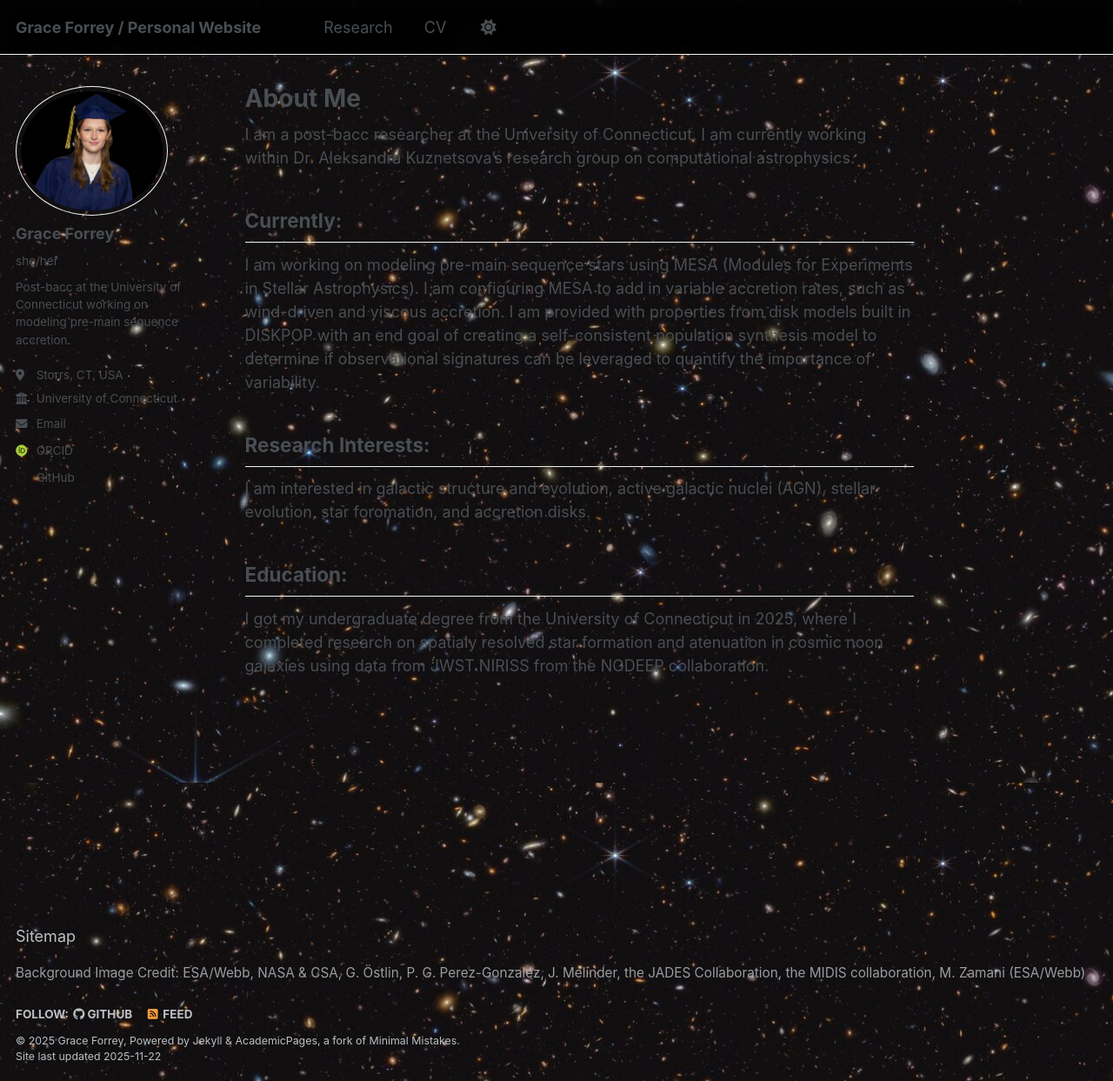
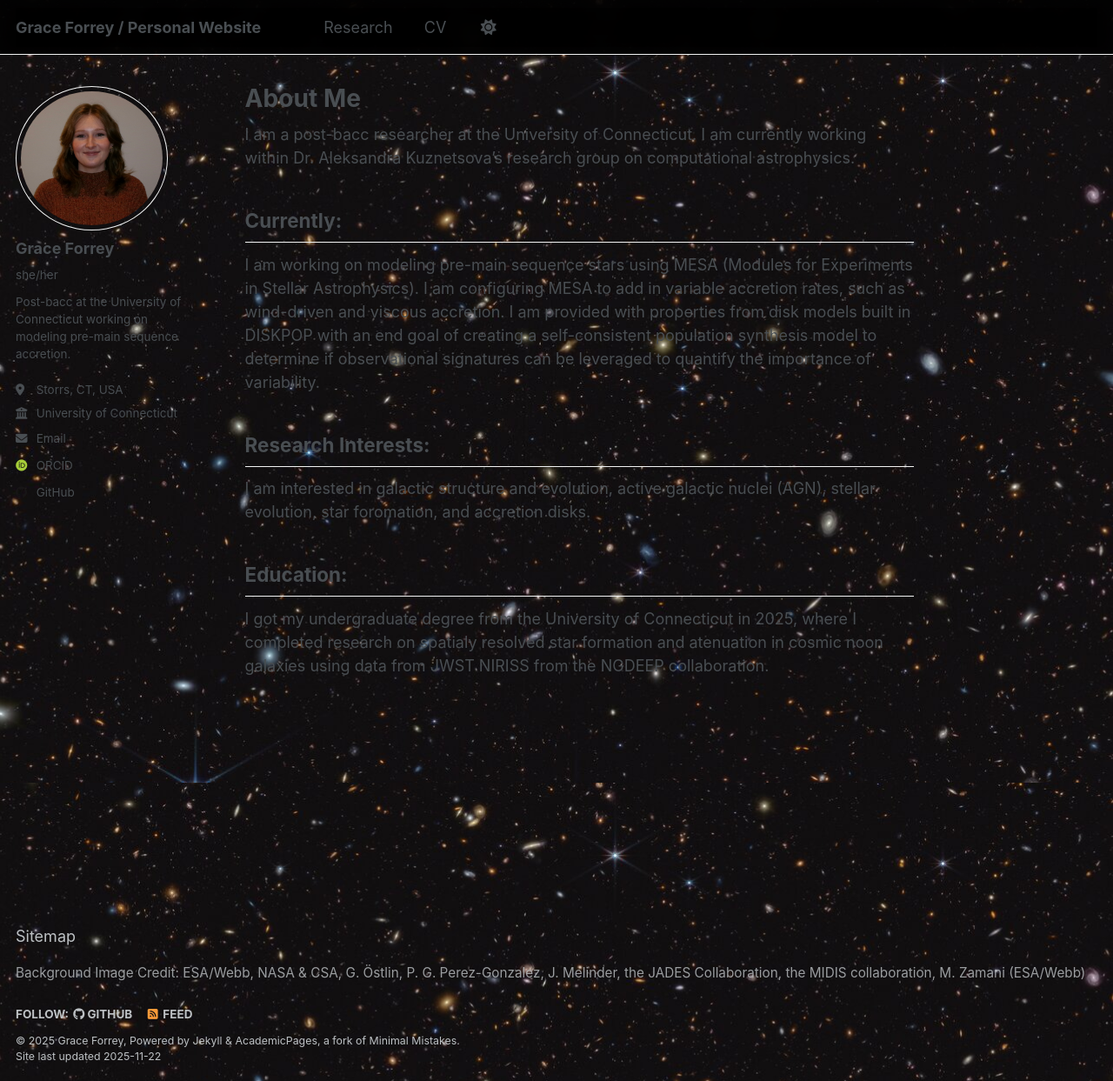
Before and after one commit to forreyg/forreyg.github.io, a Jekyll site: the page built from _pages/about.md, in a window 1280 px wide and 1243 px high. Shown: the whole window at 87% size. Built offline with Jekyll 4.4.1, drawn with Linux system fonts in a browser that asks for light colours; some web fonts are replaced; a script that is not in the unit is left out.

Commit message:
new head shot add

```diff
--- a/_config.yml
+++ b/_config.yml
@@ -23,7 +23,7 @@ repository               : "forreyg/academicpages.github.io"
 #               Additional customization can be done by editing /_includes/author-profile.html
 author:
   # Biographic information
-  avatar           : "78268D63-E150-491E-8511-06D4957D4CFE_1_201_a.jpeg"
+  avatar           : "F17C25D9-270B-4070-8A78-1B068850E458_1_201_a.jpeg"
   name             : "Grace Forrey"
   pronouns         : "she/her"
   bio              : "Post-bacc at the University of Connecticut working on modeling pre-main sequence accretion."
```
